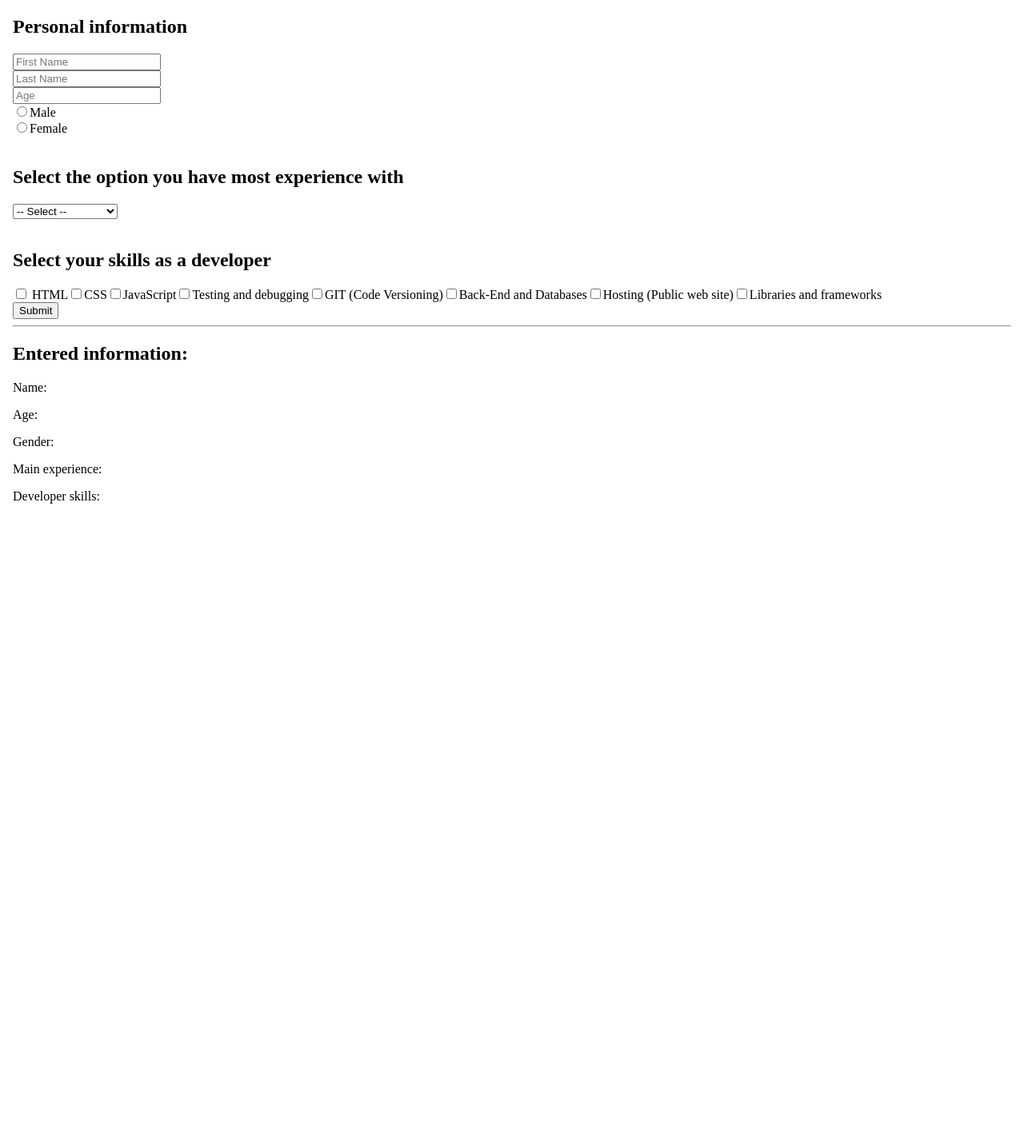
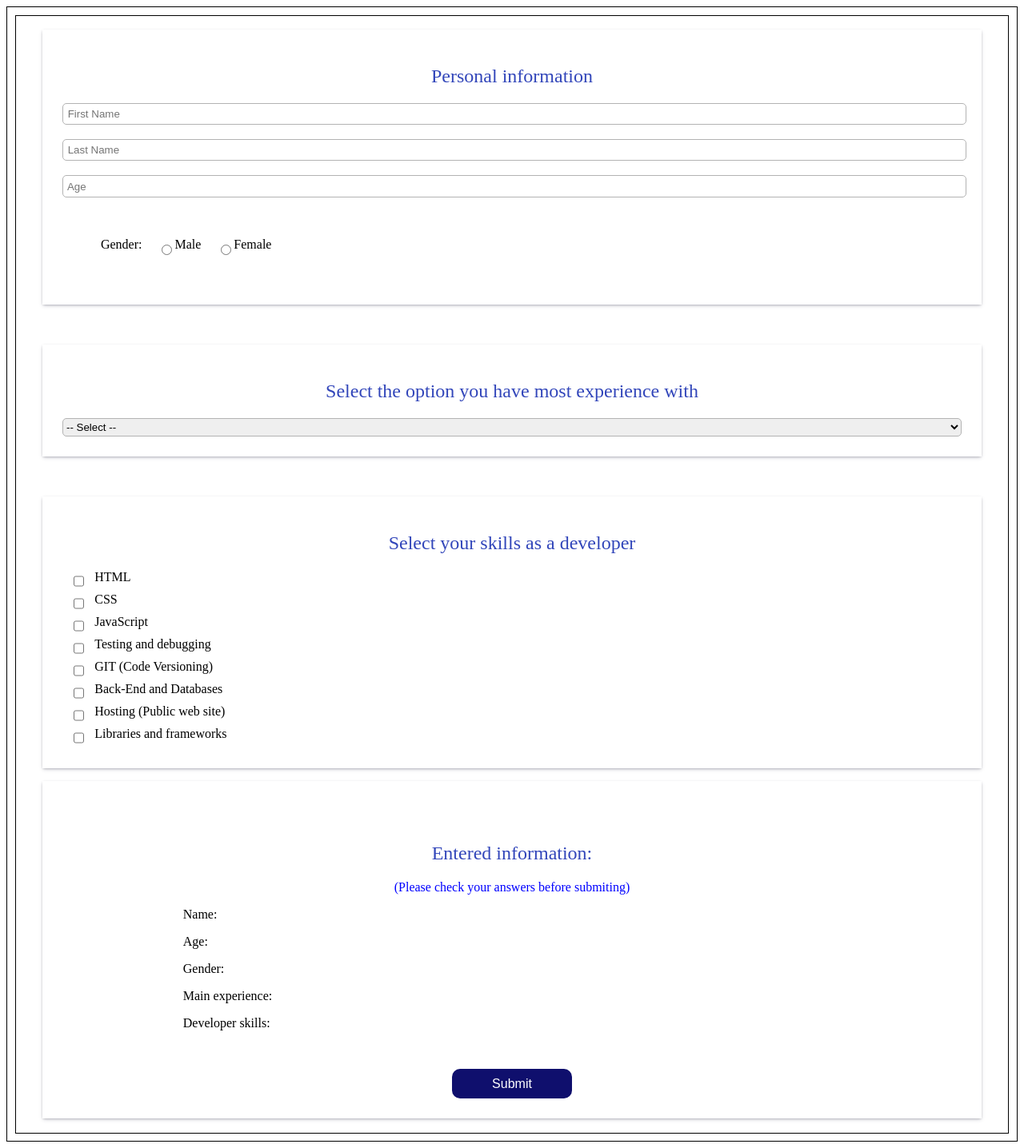
Before and after one commit to sheilakerber/jobFormReact, a React (Create React App) app: page / in a window 1280 px wide. Shown: the whole page at 80% size. Before the commit the page ends 800 px from the top, so only its background shows below. Built offline with nearby package versions, Linux system fonts and the light colour scheme.

Commit message:
add style to the form

```diff
--- a/public/index.html
+++ b/public/index.html
@@ -13,6 +13,7 @@
       user's mobile device or desktop. See https://developers.google.com/web/fundamentals/web-app-manifest/
     -->
   <link rel="manifest" href="%PUBLIC_URL%/manifest.json" />
+  <link rel="stylesheet" href="%PUBLIC_URL%/style.css">
   <!--
       Notice the use of %PUBLIC_URL% in the tags above.
       It will be replaced with the URL of the `public` folder during the build.
--- /dev/null
+++ b/public/style.css
@@ -0,0 +1,101 @@
+body {
+    margin: 0.5em;
+    padding: 0.1em;
+    border: 1px solid black;
+}
+
+h2 {
+    color: rgb(50, 70, 186);
+    text-align: center;
+    font-weight: 100;
+}
+
+section {
+    padding: 1em;
+    margin: 1em 2em;
+}
+
+input[type="text"], .subSection select{
+    display: block;
+    width: 100%;
+    height: 1.75em;
+    border-radius: 5px;
+    border: 1px solid rgb(179, 179, 179);
+}
+
+input[type="text"]:focus, .subSection select:focus{
+    outline: none;
+}
+
+input[type="text"]:hover, .subSection select:hover, .subSection label:hover{
+    background-color: rgb(238, 233, 233);
+}
+
+input[type="radio"]:hover{
+    background-color: red;
+}
+
+.subSection label {
+    display: flex;
+    width: 90%;
+    height: 1.75em;
+    margin-left: 10px;
+}
+
+.subSection label input[type="checkbox"]{
+    margin-right: 1em;
+}
+
+.genderSection{
+    display: inline-flex;
+}
+
+.genderSection label{
+    margin-left: 20px;
+}
+
+.subSection {
+    padding: 2%;
+    /* box shadow from: https://getcssscan.com/css-box-shadow-examples */
+    box-shadow: rgba(50, 50, 93, 0.25) 0px 2px 5px -1px, rgba(0, 0, 0, 0.3) 0px 1px 3px -1px;
+}
+
+/* button design adaptaded from https://codepen.io/grohit/pen/zYxMOjR */
+button {
+    display: block;
+    margin-left: auto;
+    margin-right: auto;
+    text-align: center;
+    width: 150px;
+    background: #0F0F6D;
+    color: #ffffff;
+    cursor: pointer;
+    font-size: 1em;
+    padding: 0.6rem;
+    border: 0;
+    transition: all 0.5s;
+    border-radius: 10px;
+}
+
+button:hover{
+    background: #2b2bff;
+    transition: all 0.5s;
+    border-radius: 10px;
+    box-shadow: 0px 6px 15px #0000ff61;
+
+}
+
+.enteredInfo {
+    margin-top: 1em;
+}
+
+.enteredInfo p {
+    display: block;
+    margin-left: 10%;
+    margin-right: 10%;
+}
+.enteredInfo span{
+    color: blue;
+    display: block;
+    text-align: center;
+}
--- a/src/components/MyForm.js
+++ b/src/components/MyForm.js
@@ -37,29 +37,34 @@ class MyForm extends React.Component {
         return (
             <div>
                 <form>
-                    <section>
+                    <section className="subSection">
                         <h2>Personal information</h2>
                         <input
                             name="firstName"
-                            placeholder="First Name"
+                            type="text"
+                            placeholder=" First Name"
                             value={this.state.firstName}
                             onChange={this.handleChange}
                         /><br />
 
                         <input
                             name="lastName"
-                            placeholder="Last Name"
+                            type="text"
+                            placeholder=" Last Name"
                             value={this.state.lastName}
                             onChange={this.handleChange}
                         /><br />
 
                         <input
                             name="age"
-                            placeholder="Age"
+                            type="text"
+                            placeholder=" Age"
                             value={this.state.age}
                             onChange={this.handleChange}
                         /><br />
 
+                        <section className="genderSection">
+                            <span>Gender: </span>
                             <label>
                                 <input
                                     type="radio"
@@ -80,9 +85,10 @@ class MyForm extends React.Component {
                                 />
                             </label>Female
                         </section>
+                    </section>
                     <br />
 
-                    <section>
+                    <section className="subSection">
                         <h2>Select the option you have most experience with</h2>
                         <select
                             name="mainExperience"
@@ -98,7 +104,7 @@ class MyForm extends React.Component {
                     </section>
                     <br />
 
-                    <section>
+                    <section className="subSection">
                         <h2>Select your skills as a developer</h2>
                         <label>
                             <input
@@ -164,14 +170,13 @@ class MyForm extends React.Component {
                                 checked={this.state.libraries}
                             />Libraries and frameworks
                     </label>
+
                     </section>
-                    <button>Submit</button>
-                </form>
 
-                <hr />
-
+                    <section className="subSection enteredInfo">
                         <section>
                             <h2>Entered information: </h2>
+                            <span>(Please check your answers before submiting)</span>
                             <p>Name: {this.state.firstName} {this.state.lastName}</p>
                             <p>Age: {this.state.age}</p>
                             <p>Gender: {this.state.gender}</p>
@@ -187,6 +192,9 @@ class MyForm extends React.Component {
                                 {this.state.libraries ? "- Libraries and frameworks -" : null}
                             </p>
                         </section>
+                        <button>Submit</button>
+                    </section>
+                </form>
             </div>
         )
     }
```
Lines whose indentation alone changed are shown as unchanged.
